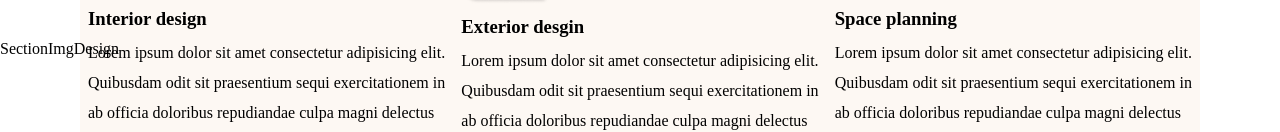
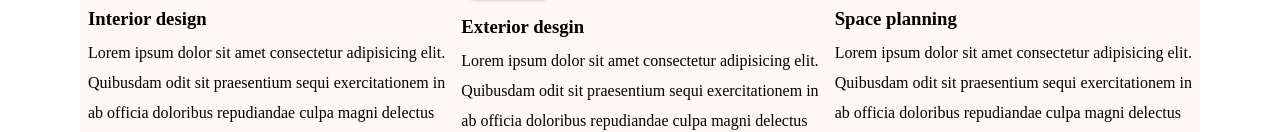
Before and after one commit to gabrieljcoutinho/Projeto-Archi-Firm, a React (Create React App) app: page / in a window 1280 px wide. Shown: the part 1544-1676 px from the top of the page. Built offline with nearby package versions, Linux system fonts and the light colour scheme.

Commit message:
tiando titul otete

```diff
--- a/src/components/SectionImgDesign.jsx
+++ b/src/components/SectionImgDesign.jsx
@@ -4,7 +4,7 @@ import React from 'react'
 
 const SectionImgDesign = () => {
   return (
-    <div>SectionImgDesign</div>
+    <div></div>
   )
 }
 
```
